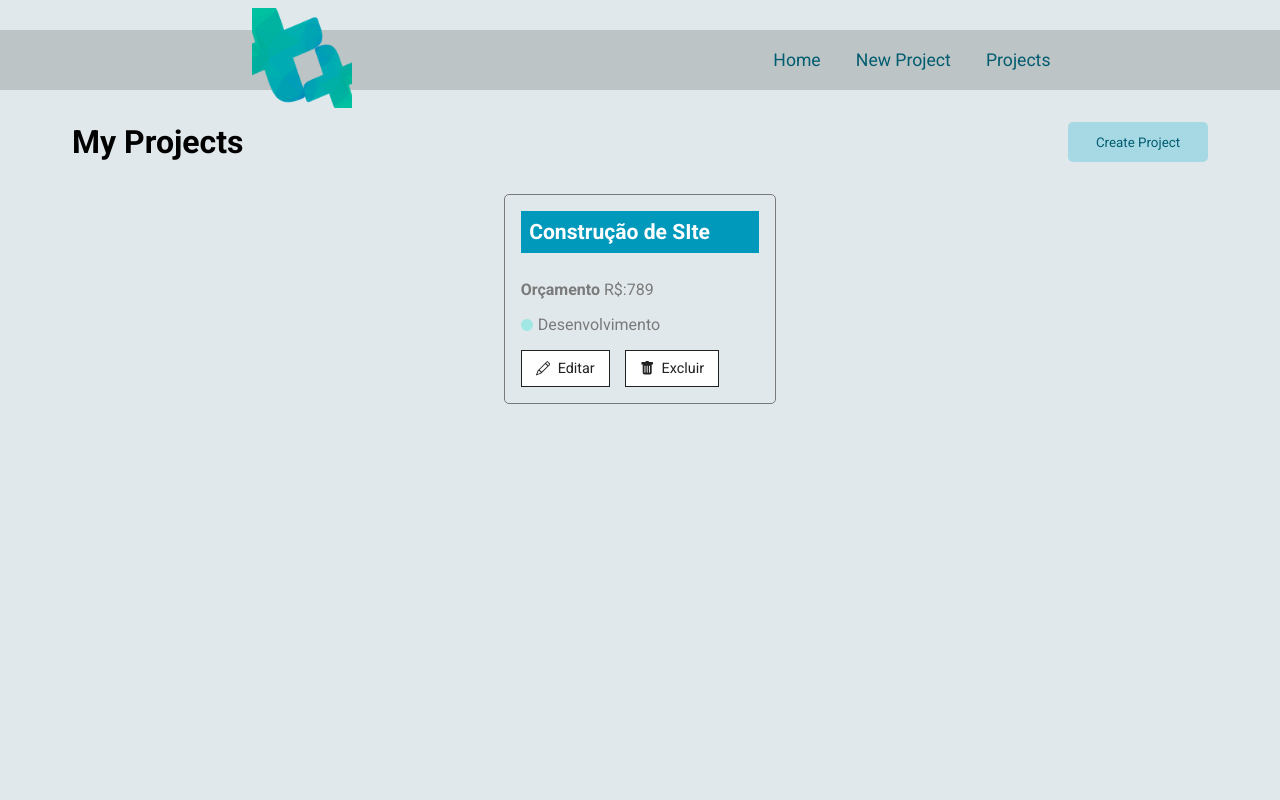
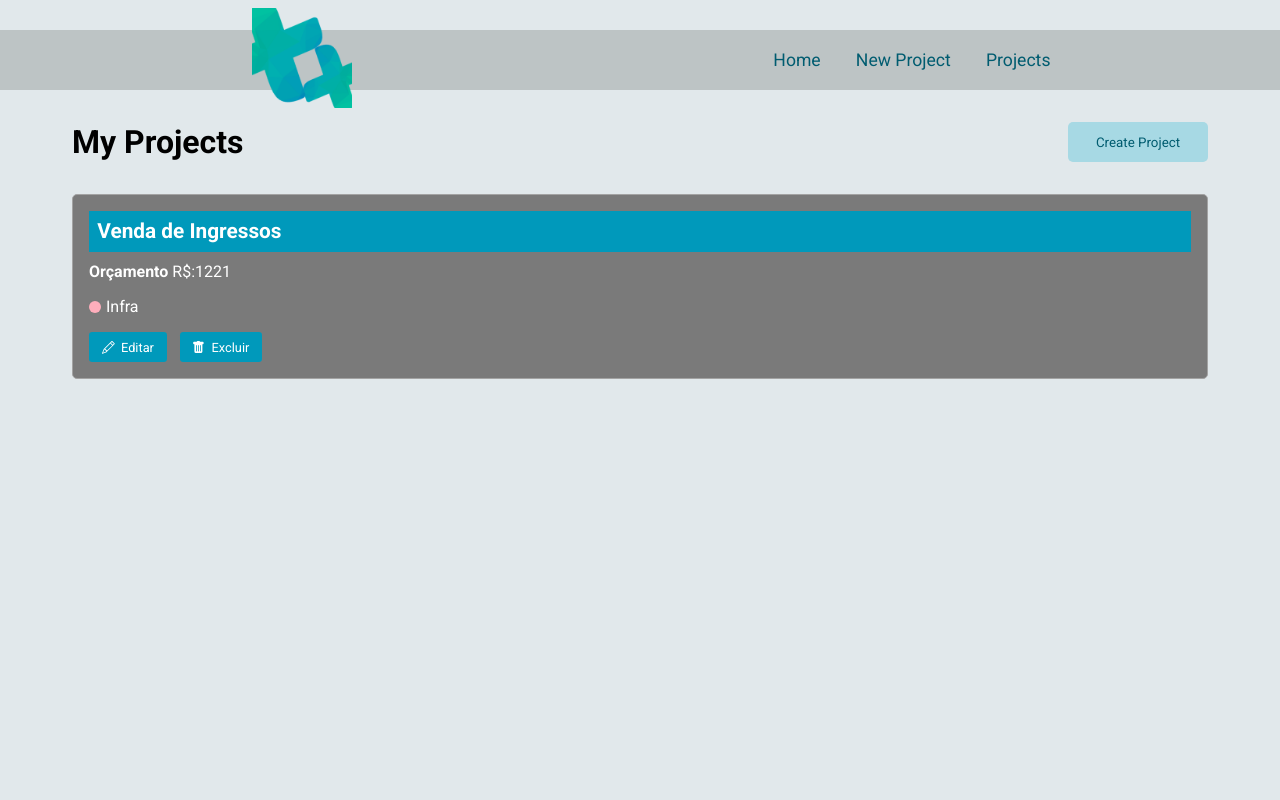
Before and after one commit to PhilipeAnderson/projects_manager, a React (Create React App) app: page /projects in a window 1280 px wide. Shown: the top 800 px of the page. Built offline with nearby package versions, Linux system fonts and the light colour scheme; data requests are answered from the project's data file.

Commit message:
Layout adapted to receive styled components in the Project Card component

```diff
--- a/db.json
+++ b/db.json
@@ -1,15 +1,15 @@
 {
   "projects": [
     {
-      "name": "Construção de SIte",
-      "budget": "789",
+      "name": "Venda de Ingressos",
+      "budget": "1221",
       "category": {
-        "id": "2",
-        "name": "Desenvolvimento"
+        "id": "1",
+        "name": "Infra"
       },
       "cost": 0,
       "services": [],
-      "id": 2
+      "id": 1
     }
   ],
   "categories": [
--- a/src/Layout/Message.js
+++ b/src/Layout/Message.js
@@ -30,7 +30,7 @@ export function Message({ msg, type }){
       <div className={`${styles.message} ${styles[type]}`}>
         { msg }
       </div>
-    )};
+    )}
     </>
   )
 }
--- a/src/pages/Projects/ProjectCard/ProjectCard.js
+++ b/src/pages/Projects/ProjectCard/ProjectCard.js
@@ -14,12 +14,14 @@ export function ProjectCard({ id, name, budget, category, handleRemove}) {
   return(
     <div className={styles.projectCard}>
       <h4>{ name }</h4>
+      <div>
         <p>
           <span>Orçamento</span> R$:{ budget }
         </p>
         <p className={styles.categoryText}>
           <span className={`${styles[category.toLowerCase()]}`}></span> { category }
         </p>
+      </div>
       <div className={styles.project_card_actions}>
         <Link to={`/project/${id}`}>
           <BsPencil />
--- a/src/pages/Projects/ProjectCard/ProjectCard.module.css
+++ b/src/pages/Projects/ProjectCard/ProjectCard.module.css
@@ -1,21 +1,22 @@
 .projectCard {
-  padding: 1em;
-  border: 1px solid #7a7a7a;
+  padding: 1rem;
+  border: 1px solid #a3a3a3;
+  background: #7a7a7a;
   border-radius: 5px;
-  width: 24%;
-  margin: 0.5%;
+  width: 100%;
+  margin-bottom: 10rem;
 }
 
 .projectCard h4 {
   background-color: var(--colorDefault);
   color: var(--colorFont);
   padding: 0.4em;
-  margin-bottom: 1.3em;
-  font-size: 1.32em;
+  margin-bottom: 0.5em;
+  font-size: 1.3em;
 }
 
 .projectCard p {
-  color: #7a7a7a;
+  color: var(--colorFont);
   margin-bottom:1em;
 }
 
@@ -45,7 +46,7 @@
   background-color: #a0e7e5;
 }
 
-.categoryText .design {
+.categoryText .designer {
   background-color: #b4f8c8;
 }
 
@@ -63,13 +64,14 @@
 .project_card_actions button {
   text-decoration: none;
   border: none;
-  background-color: #fff;
-  color: #222;
-  font-size: 0.9em;
+  background-color: var(--colorDefault);
+  color: var(--colorFont);
+  font-size: 0.8em;
   padding: 0.6em 1em;
   margin-right: 1em;
   cursor: pointer;
-  border: 1px solid #222;
+  border: none;
+  border-radius: 0.2rem;
   transition: 0.5s;
   display: flex;
   align-items: center;
--- a/src/pages/Projects/Projects/Projects.js
+++ b/src/pages/Projects/Projects/Projects.js
@@ -34,7 +34,7 @@ import { ContainerProjects } from './styles.js';
     })
     .catch(err => console.log(err))
     }, 1300)
-  }, []);
+  }, [])
 
   function removeProject(id) {
     fetch(`http://localhost:5000/projects/${id}`, {
--- a/src/pages/Projects/Projects/styles.js
+++ b/src/pages/Projects/Projects/styles.js
@@ -1,7 +1,7 @@
 import styled from 'styled-components';
 
 export const ContainerProjects = styled.div`
-  padding: 2em;
+  padding: 2rem;
   width: 100%;
 
   header {
@@ -17,8 +17,10 @@ export const ContainerProjects = styled.div`
     width: 100%;
     display: flex;
     align-items: center;
-    justify-content: flex-start;
+    justify-content: space-between;
+    flex-direction: column;
     flex-wrap: wrap;
+    gap: 1rem;
   }
 
   div {
```
Lines whose indentation alone changed are shown as unchanged.
